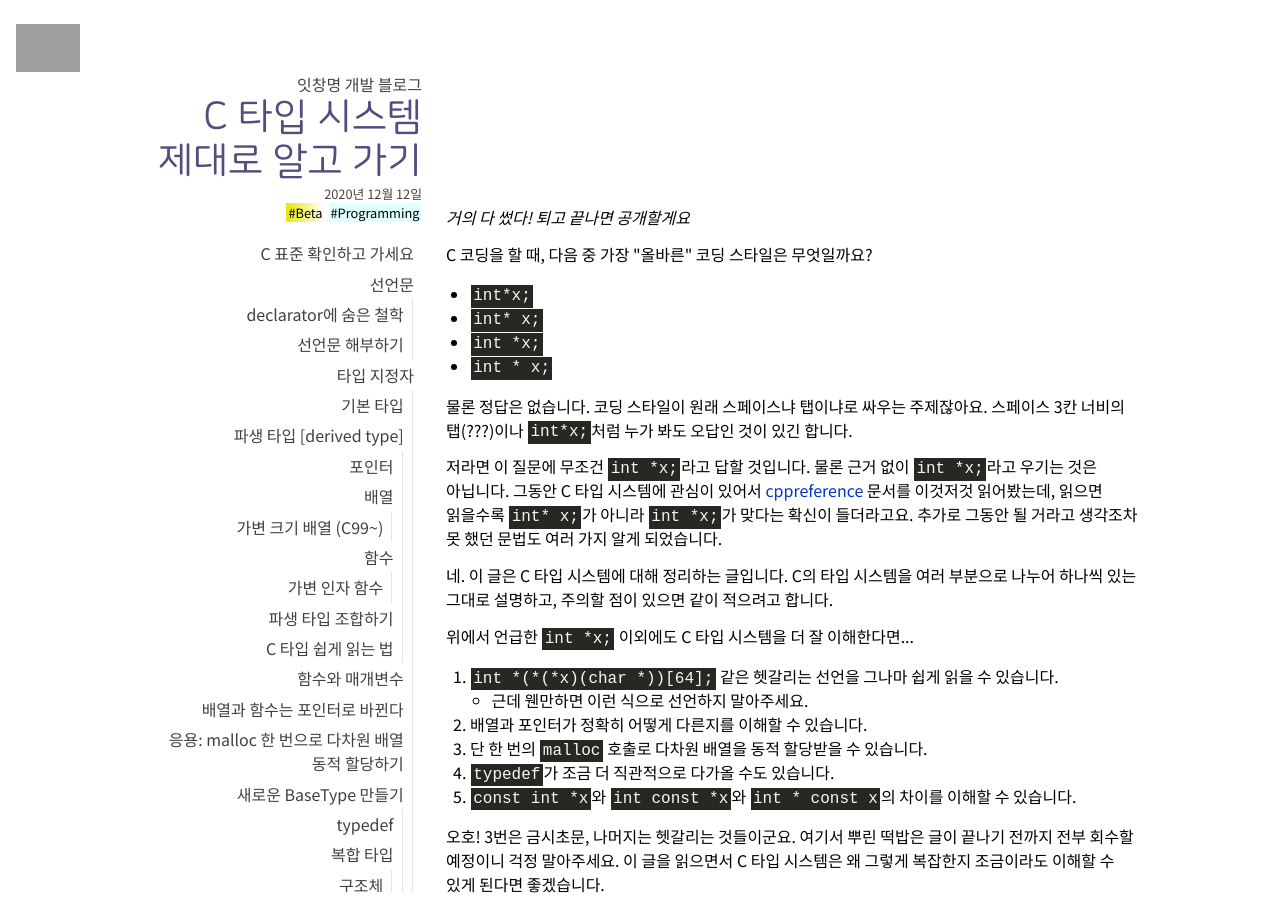
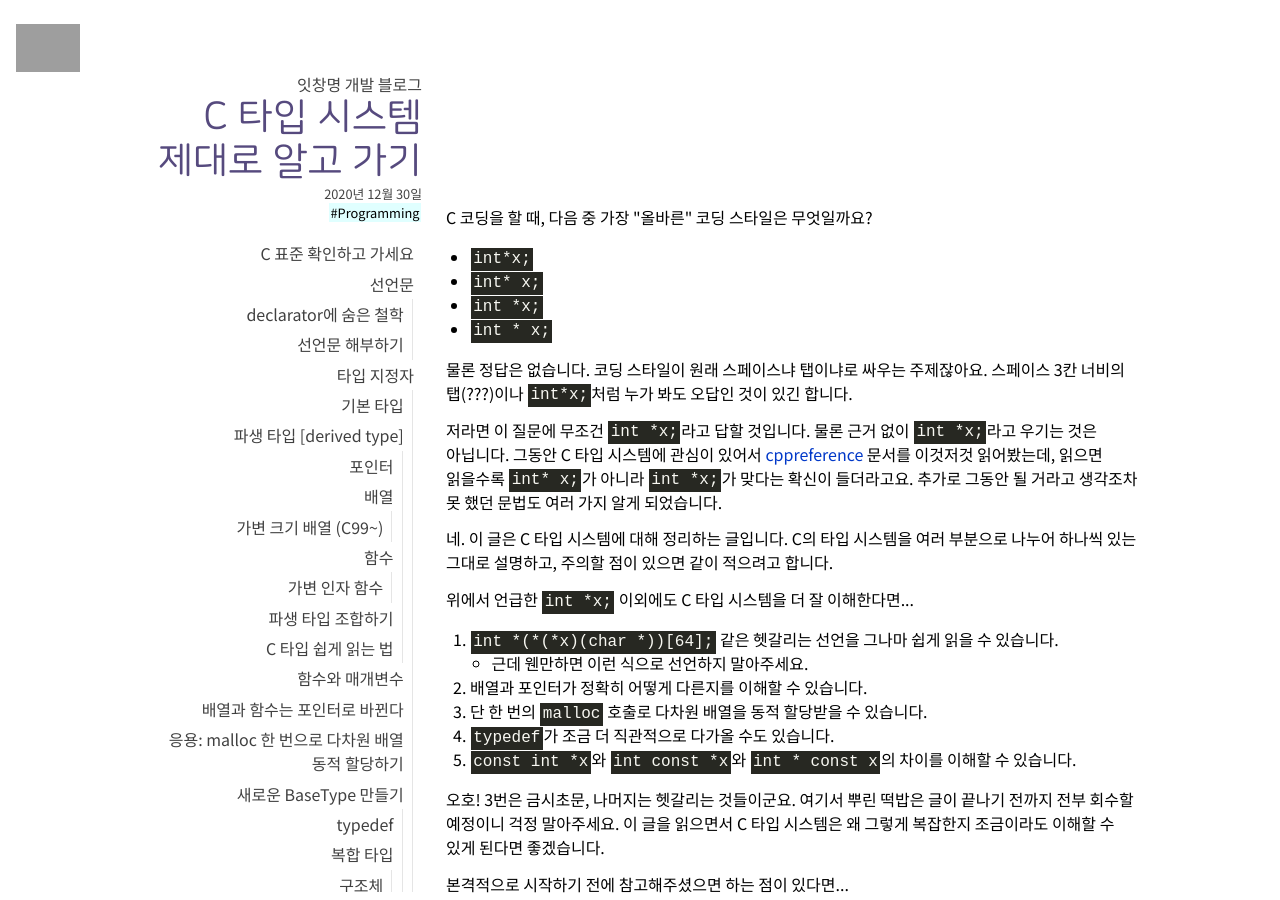
Before and after one commit to EatChangmyeong/EatChangmyeong.github.io, a Jekyll site: the page built from _posts/2020-12-30-all-about-c-type-system.md, in a window 1280 px wide and 900 px high. Built offline with Jekyll 4.4.1, drawn with Linux system fonts in a browser that asks for light colours; some web fonts are replaced; formulas are drawn with MathJax 3; grey boxes are pictures that could not be loaded.

Commit message:
📝 all-about-c-type-system is now public!

```diff
--- a/_posts/2020-12-12-all-about-c-type-system.md
+++ b/_posts/2020-12-30-all-about-c-type-system.md
@@ -3,13 +3,9 @@ layout: post
 author: EatChangmyeong
 actual_title: "C 타입 시스템 제대로 알고 가기"
 excerpt: "왜 그렇게나 헷갈리던지"
-categories:
-- Beta
 tags:
 - Programming
 ---
-
-*거의 다 썼다! 퇴고 끝나면 공개할게요*
 
 C 코딩을 할 때, 다음 중 가장 "올바른" 코딩 스타일은 무엇일까요?
 
```
